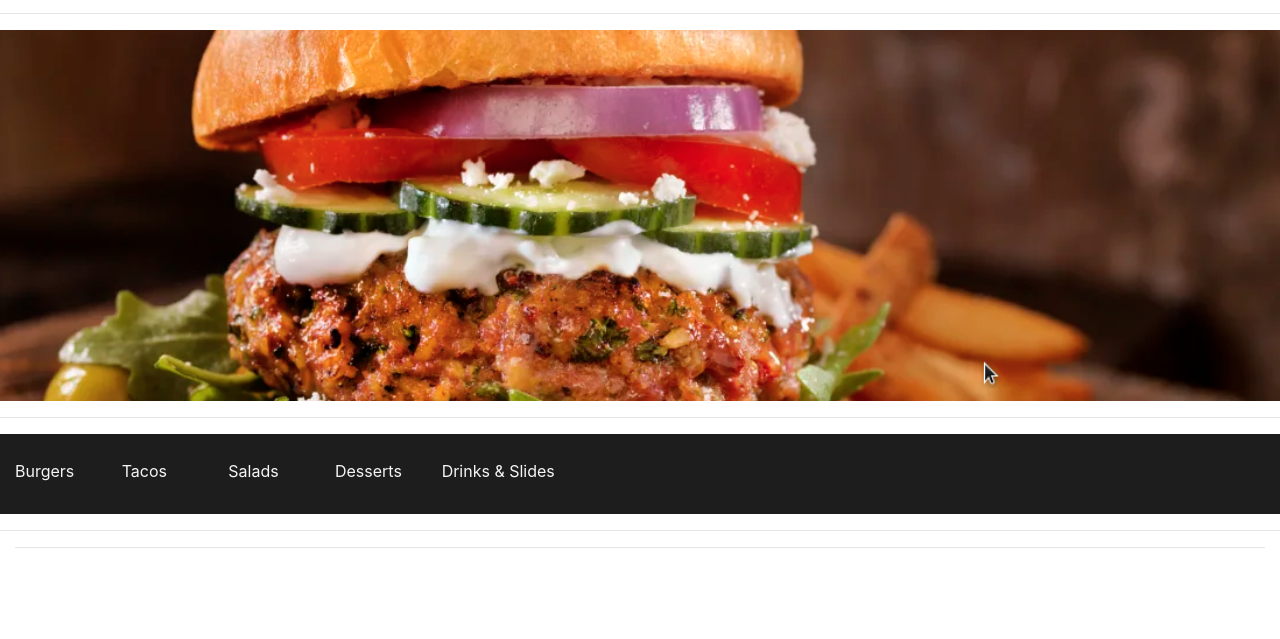
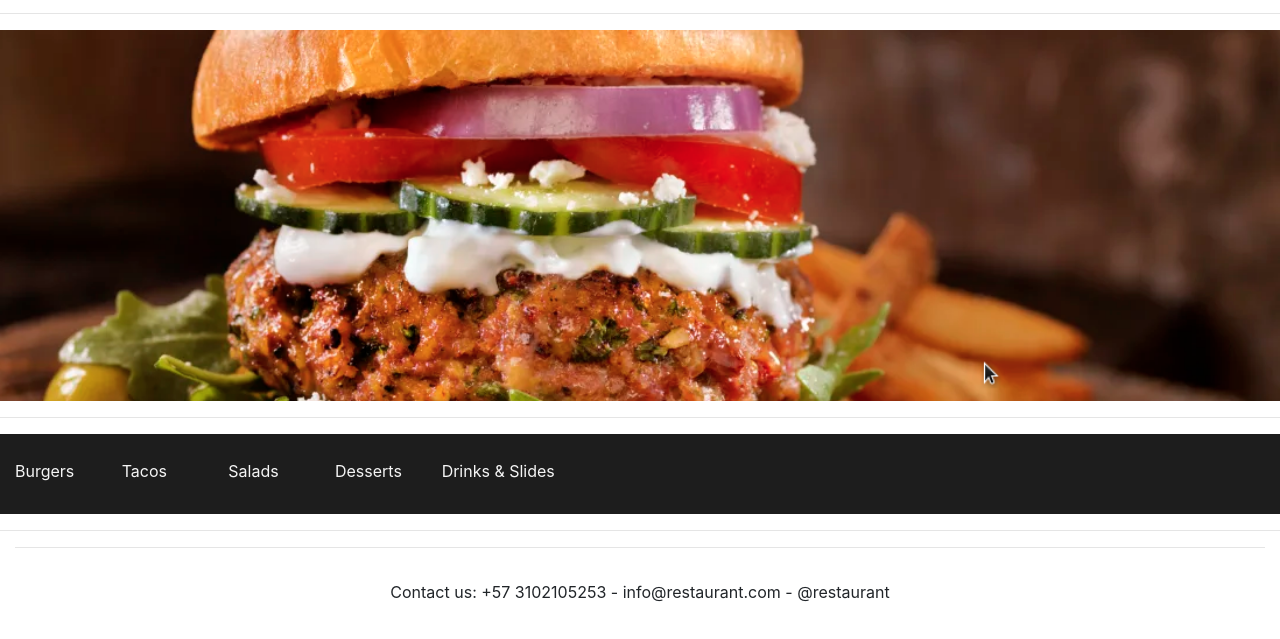
Before and after one commit to Elona-WEB/P1_evjaimes, a plain HTML site: page index.html in a window 1280 px wide. Shown: the part 79-718 px from the top of the page. Drawn offline with nearby package versions, Linux system fonts and the light colour scheme.

Commit message:
añadido el footer

```diff
--- a/index.html
+++ b/index.html
@@ -69,6 +69,15 @@
         </div>
       </section>
 
+      <!--Footer-->
+      <section>
+        <footer>
+          <p class="text-center">
+            Contact us: +57 3102105253 - info@restaurant.com - @restaurant
+          </p>
+        </footer>
+      </section>
+
       <script src="main.js"></script>
     </main>
   </body>
--- a/styles.css
+++ b/styles.css
@@ -34,6 +34,16 @@
   color: whitesmoke;
 }
 
+/*CUERPO*/
+
+/*TABLA DE CARRITO*/
+
+table {
+  align-items: center;
+  width: 100%;
+}
+
+/*PRODUCTOS*/
 .card {
   /* previously added styles */
   border-radius: 7px;
@@ -102,3 +112,9 @@
     opacity: 1;
   }
 }
+
+
+/*footer*/
+footer{
+  margin: 2em;
+}
```
